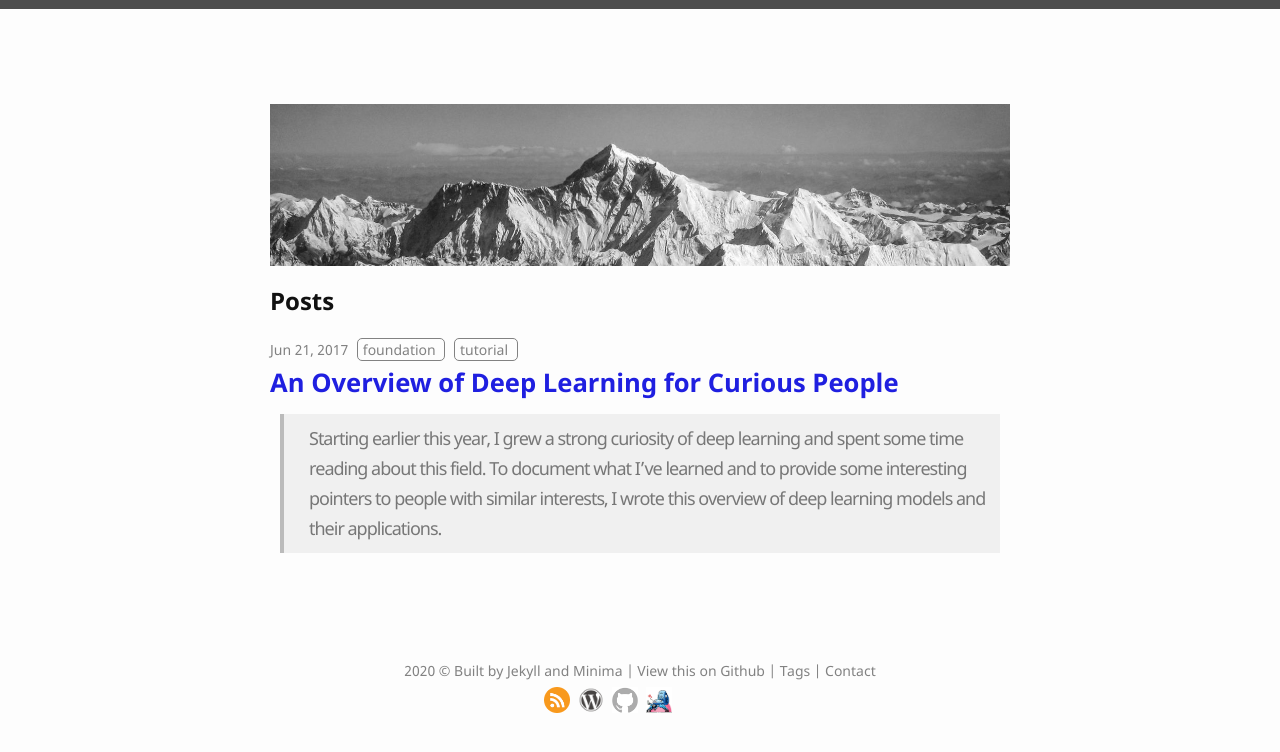
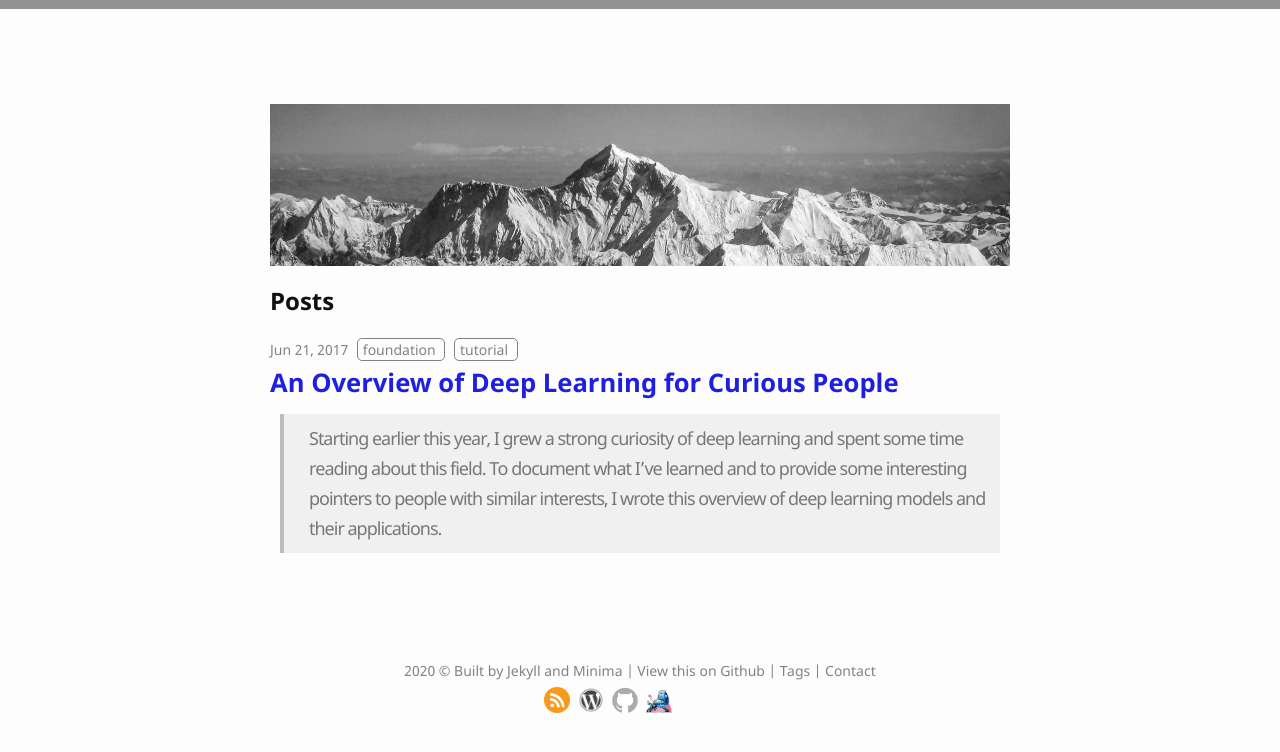
Before and after one commit to lastexiler/l-note, a Jekyll site: the page built from index.html, in a window 1280 px wide. Shown: the top 752 px of the page. Built offline with Jekyll 4.4.1, drawn with Linux system fonts in a browser that asks for light colours.

Commit message:
style modify

```diff
--- a/_sass/minima/_layout.scss
+++ b/_sass/minima/_layout.scss
@@ -3,8 +3,8 @@
  */
 
 .site-header {
-  background: #222;
-  opacity: 0.8;
+  background: #666;
+  opacity: 0.7;
   min-height: $spacing-unit * 1.865;
   position: relative;
 
```
